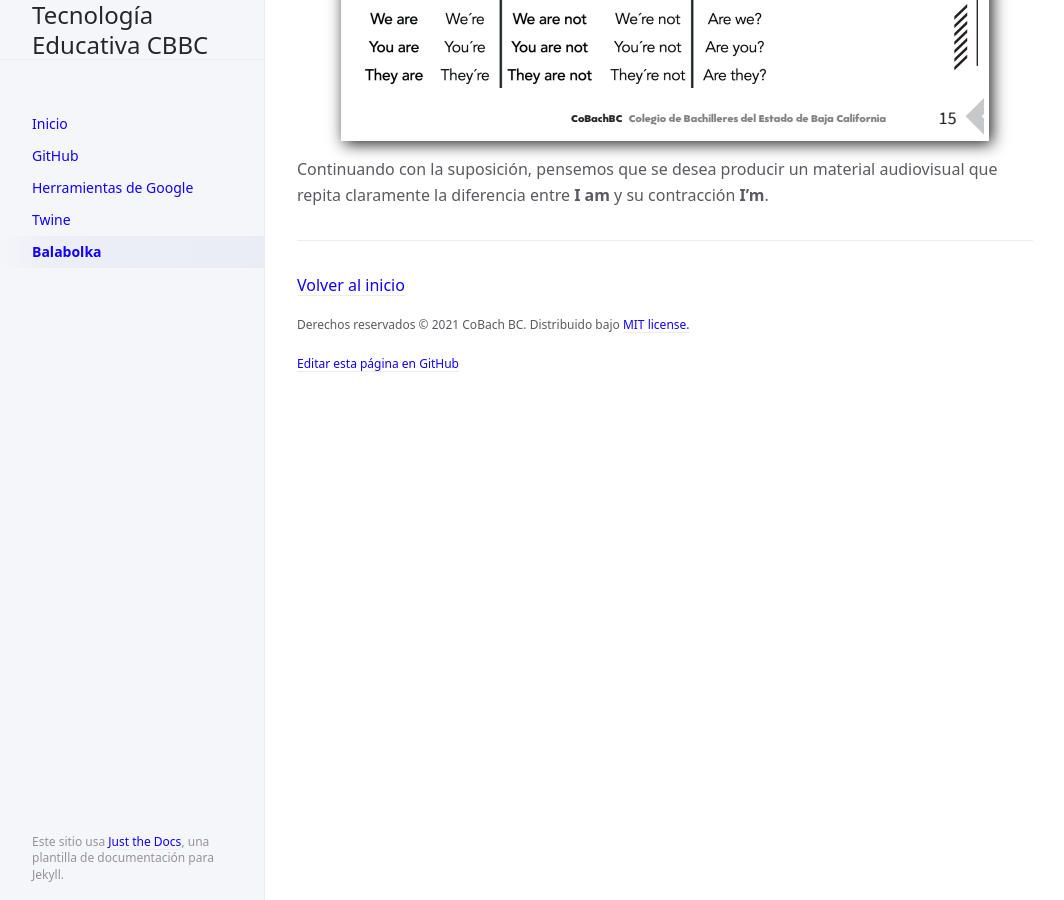
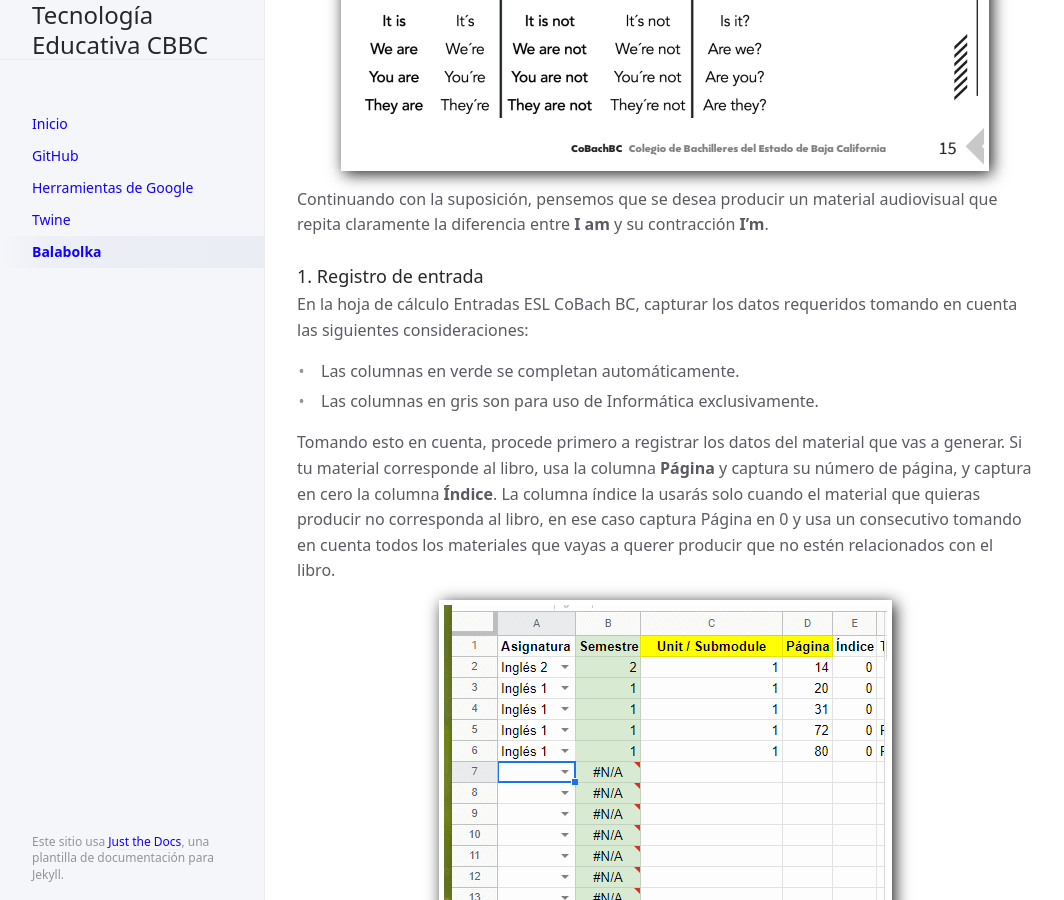
Before and after one commit to CoBachBC/demo, a Jekyll site: the page built from docs/balabolka.md, in a window 1280 px wide and 900 px high, scrolled down 1604 px. Shown: the whole window, without its empty margins (107-1171 px from the left). Built offline with Jekyll 4.4.1, drawn with Linux system fonts in a browser that asks for light colours; some of the changed text lies outside the part shown.

Commit message:
Update balabolka.md

```diff
--- a/docs/balabolka.md
+++ b/docs/balabolka.md
@@ -55,3 +55,14 @@
 ![](/assets/images/balabolka-01-01.png){: .img-tutorial-h}
 
 Continuando con la suposición, pensemos que se desea producir un material audiovisual que repita claramente la diferencia entre **I am** y su contracción **I'm**.
+
+### 1. Registro de entrada
+
+En la hoja de cálculo Entradas ESL CoBach BC, capturar los datos requeridos tomando en cuenta las siguientes consideraciones:
+
+- Las columnas en verde se completan automáticamente.
+- Las columnas en gris son para uso de Informática exclusivamente.
+
+Tomando esto en cuenta, procede primero a registrar los datos del material que vas a generar. Si tu material corresponde al libro, usa la columna **Página** y captura su número de página, y captura en cero la columna **Índice**. La columna índice la usarás solo cuando el material que quieras producir no corresponda al libro, en ese caso captura Página en 0 y usa un consecutivo tomando en cuenta todos los materiales que vayas a querer producir que no estén relacionados con el libro.
+
+![](/assets/images/balabolka-01-02.gif){: .img-tutorial-h}
```
